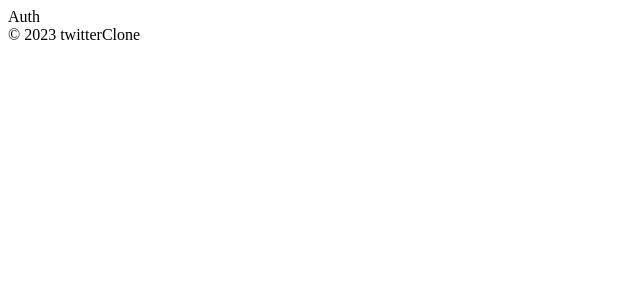
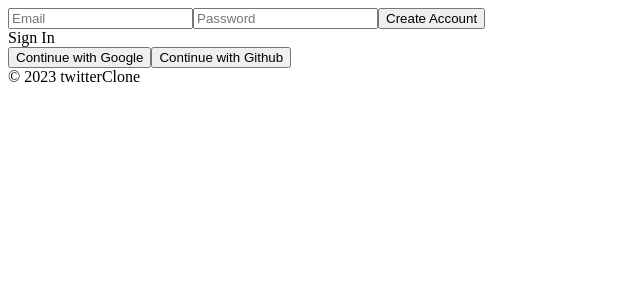
Before and after one commit to HamsterStudent/twitter-clone, a React (Create React App) app: page / in a window 1280 px wide. Shown: the top 300 px of the page, without its empty margins (0-640 px from the left). Built offline with nearby package versions, Linux system fonts and the light colour scheme; no server answers.

Commit message:
log in & create account

```diff
--- a/src/components/App.tsx
+++ b/src/components/App.tsx
@@ -1,12 +1,23 @@
-import React, { useState } from "react";
+import React, { useEffect, useState } from "react";
 import AppRouter from "components/Router";
 import { authService } from "fBase";
 
 function App() {
-  const [isLoggedIn, setIsLoggedIn] = useState(authService.currentUser);
+  const [init, setInit] = useState(false);
+  const [isLoggedIn, setIsLoggedIn] = useState(false);
+  useEffect(() => {
+    authService.onAuthStateChanged((user) => {
+      if (user) {
+        setIsLoggedIn(true);
+      } else {
+        setIsLoggedIn(false);
+      }
+      setInit(true);
+    });
+  }, []);
   return (
     <>
-      <AppRouter isLoggedIn={isLoggedIn} />
+      {init ? <AppRouter isLoggedIn={isLoggedIn} /> : "Initializing..."}
       <footer>&copy; {new Date().getFullYear()} twitterClone </footer>
     </>
   );
--- a/src/routes/Auth.tsx
+++ b/src/routes/Auth.tsx
@@ -1,5 +1,75 @@
-import React from "react";
+import { authService } from "fBase";
+import React, { useState } from "react";
 
-const Auth = () => <span>Auth</span>;
+const Auth = () => {
+  const [email, setEmail] = useState("");
+  const [password, setPassword] = useState("");
+  const [newAccount, setNewAccount] = useState(true);
+  const [error, setError] = useState("");
+  const onChange = (event: React.ChangeEvent<HTMLInputElement>) => {
+    const {
+      target: { name, value },
+    } = event;
+    if (name === "email") {
+      setEmail(value);
+    } else if (name === "password") {
+      setPassword(value);
+    }
+  };
+  const onSubmit = async (event: any) => {
+    event.preventDefault(); // 기본 행위가 실행되는걸 원치 않음을 뜻함
+    try {
+      let data;
+      if (newAccount) {
+        // create Account
+        data = await authService.createUserWithEmailAndPassword(
+          email,
+          password,
+        );
+      } else {
+        // log in
+        data = await authService.signInWithEmailAndPassword(email, password);
+      }
+      console.log(data);
+    } catch (error: any) {
+      setError(error.message);
+    }
+  };
+  const toggleAccount = () => setNewAccount((prev) => !prev);
+  return (
+    <div>
+      <form onSubmit={onSubmit}>
+        <input
+          name="email"
+          type="email"
+          placeholder="Email"
+          required
+          value={email}
+          onChange={onChange}
+        />
+        <input
+          name="password"
+          type="password"
+          placeholder="Password"
+          required
+          value={password}
+          onChange={onChange}
+        />
+        <input
+          type="submit"
+          value={newAccount ? "Create Account" : "Sign In"}
+        />
+        {error}
+      </form>
+      <span onClick={toggleAccount}>
+        {newAccount ? "Sign In" : "Create Account"}
+      </span>
+      <div>
+        <button>Continue with Google</button>
+        <button>Continue with Github</button>
+      </div>
+    </div>
+  );
+};
 
 export default Auth;
```
Also changed, not shown: src/.yml (added).
